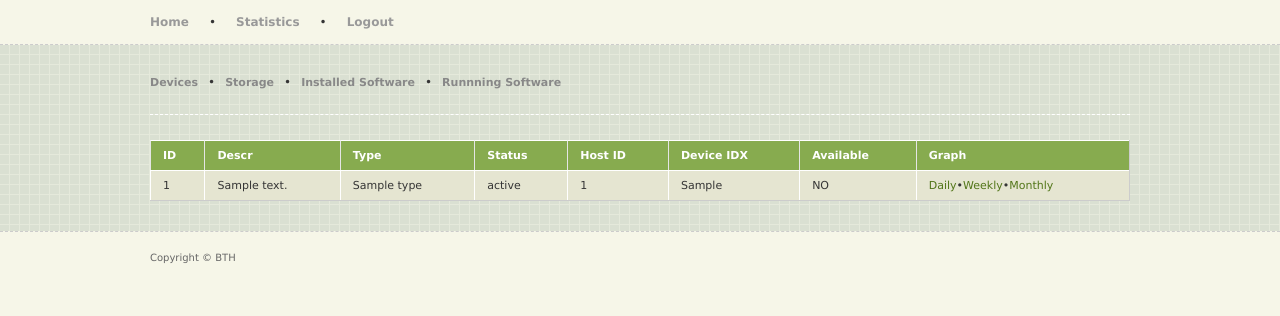
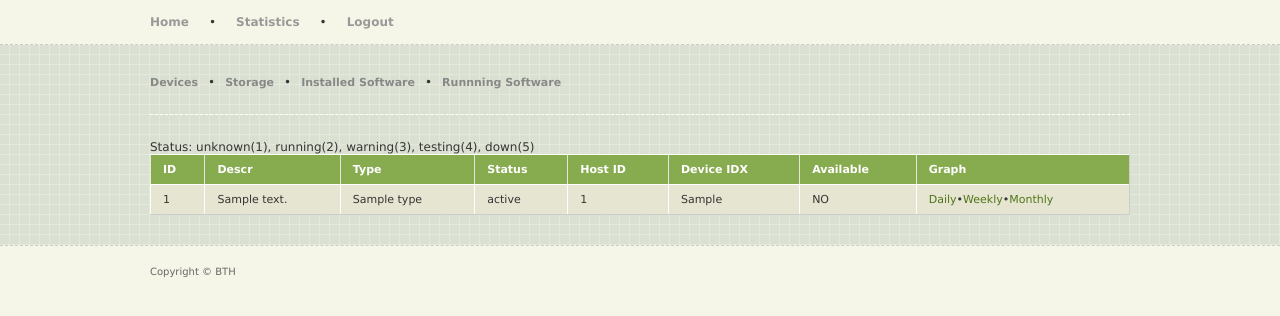
Before and after one commit to vvoody/anm-host-management, a CodeIgniter app: template web/application/views/device.php in a window 1280 px wide. Shown: the part 81-397 px from the top of the page. Run offline with CodeIgniter, Linux system fonts and the light colour scheme; the template is opened without the code that fills it: most values are stand-ins (such as "Sample title", 1, 10 or a date in 2020); data that the repository does not hold is empty.

Commit message:
added status code illustration for device view.

```diff
--- a/web/application/views/device.php
+++ b/web/application/views/device.php
@@ -10,7 +10,7 @@ echo "</div>";
 ?>
 
 
-
+Status: unknown(1), running(2), warning(3), testing(4), down(5)
 
 <table border="0" width="100%" class="norm" cellpadding="0" cellspacing="0">
 <tr>
```
